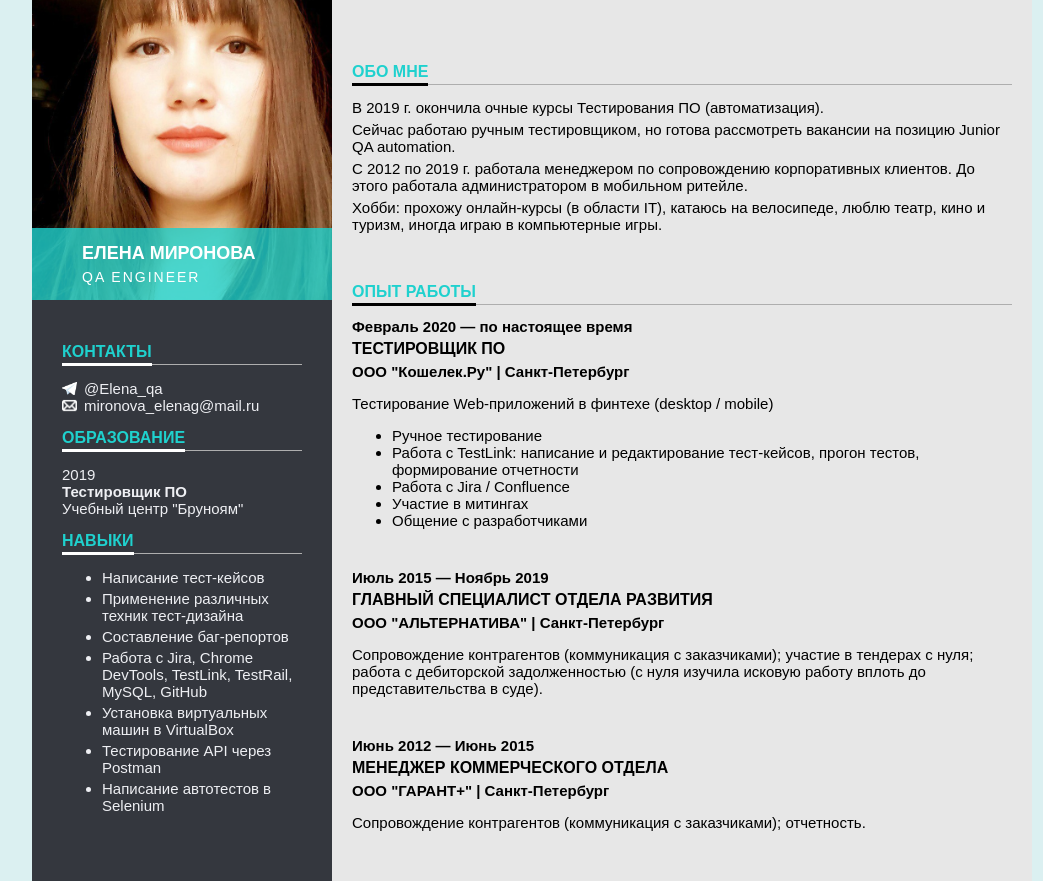
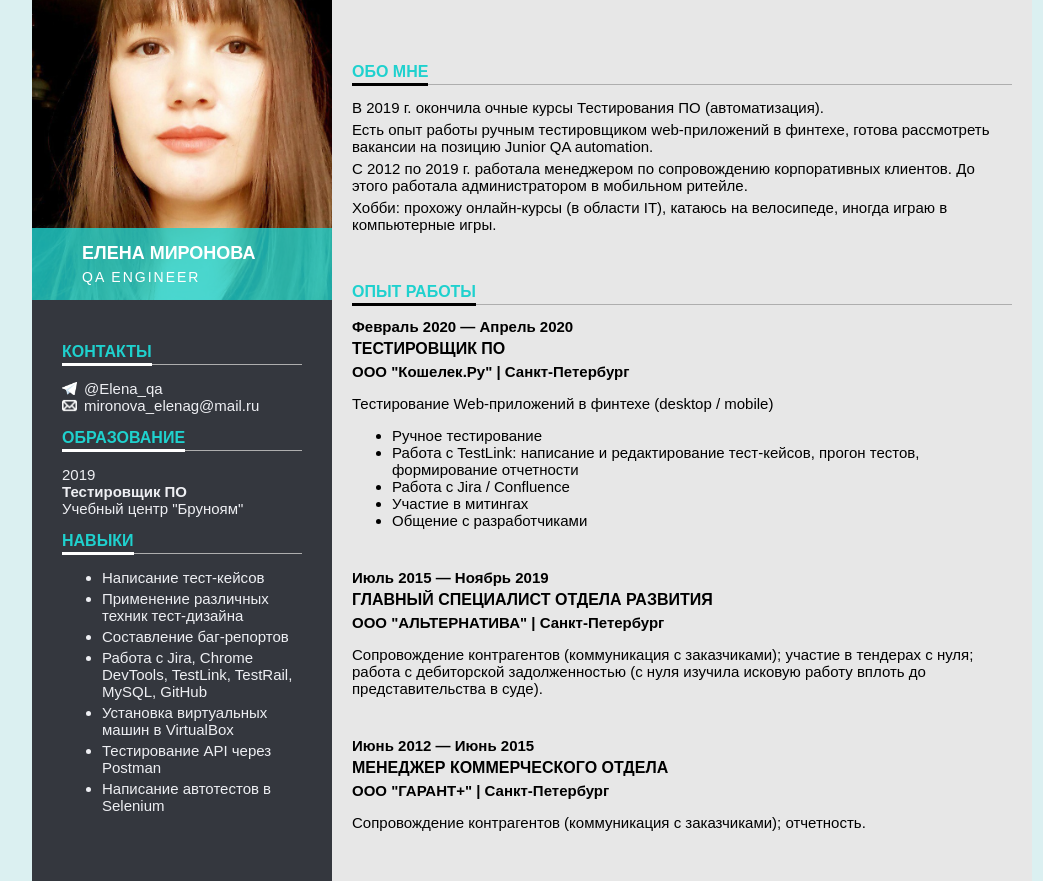
Before and after one commit to Elena-Mironova/Resume, a plain HTML site: page index.html in a window 1280 px wide. Shown: the whole page, without its empty margins (108-1151 px from the left). Drawn offline with Linux system fonts and the light colour scheme.

Commit message:
правка

```diff
--- a/index.html
+++ b/index.html
@@ -50,9 +50,9 @@
             </h2>
             <div class="about">
                 <p>В 2019 г. окончила очные курсы Тестирования ПО (автоматизация).</p>
-                <p>Сейчас работаю ручным тестировщиком, но готова рассмотреть вакансии на позицию Junior QA automation.</p>
+                <p>Есть опыт работы ручным тестировщиком web-приложений в финтехе, готова рассмотреть вакансии на позицию Junior QA automation.</p>
                 <p>С 2012 по 2019 г. работала менеджером по сопровождению корпоративных клиентов. До этого работала администратором в мобильном ритейле.</p>
-                <p>Хобби: прохожу онлайн-курсы (в области IT), катаюсь на велосипеде, люблю театр, кино и туризм, иногда играю в компьютерные игры.</p>
+                <p>Хобби: прохожу онлайн-курсы (в области IT), катаюсь на велосипеде, иногда играю в компьютерные игры.</p>
             </div>
             <h2>
                 <span>Опыт работы</span>
@@ -62,7 +62,7 @@
                 <div class="jobs__item">
                     <div class="job">
                         <div class="job__title">
-                            <div class="job__time">Февраль 2020 — по настоящее время</div>
+                            <div class="job__time">Февраль 2020 — Апрель 2020</div>
                             <div class="job__position">Тестировщик ПО</div>
                             <div class="job__company">ООО "Кошелек.Ру" | Санкт-Петербург</div>
                         </div>
```
